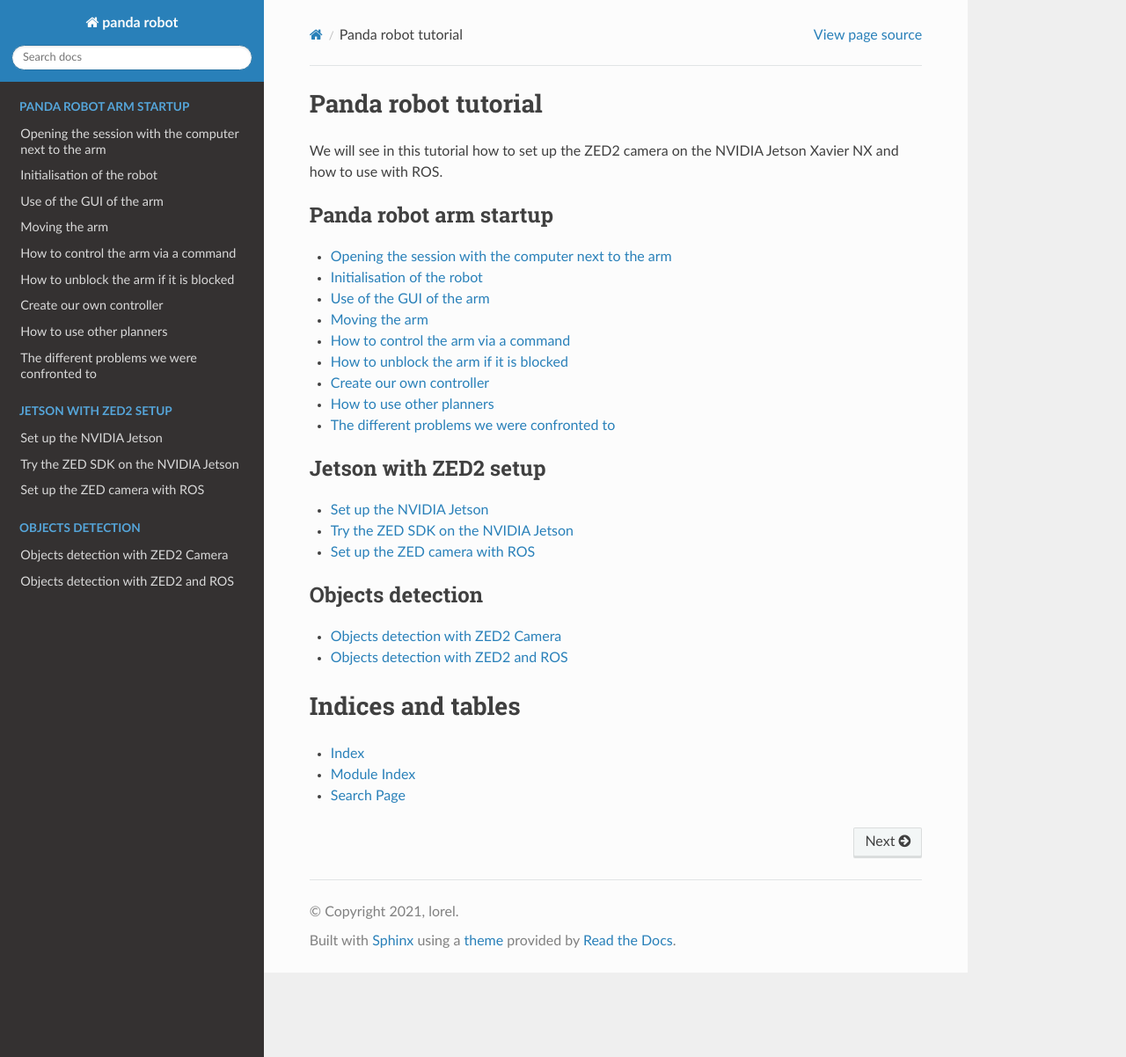
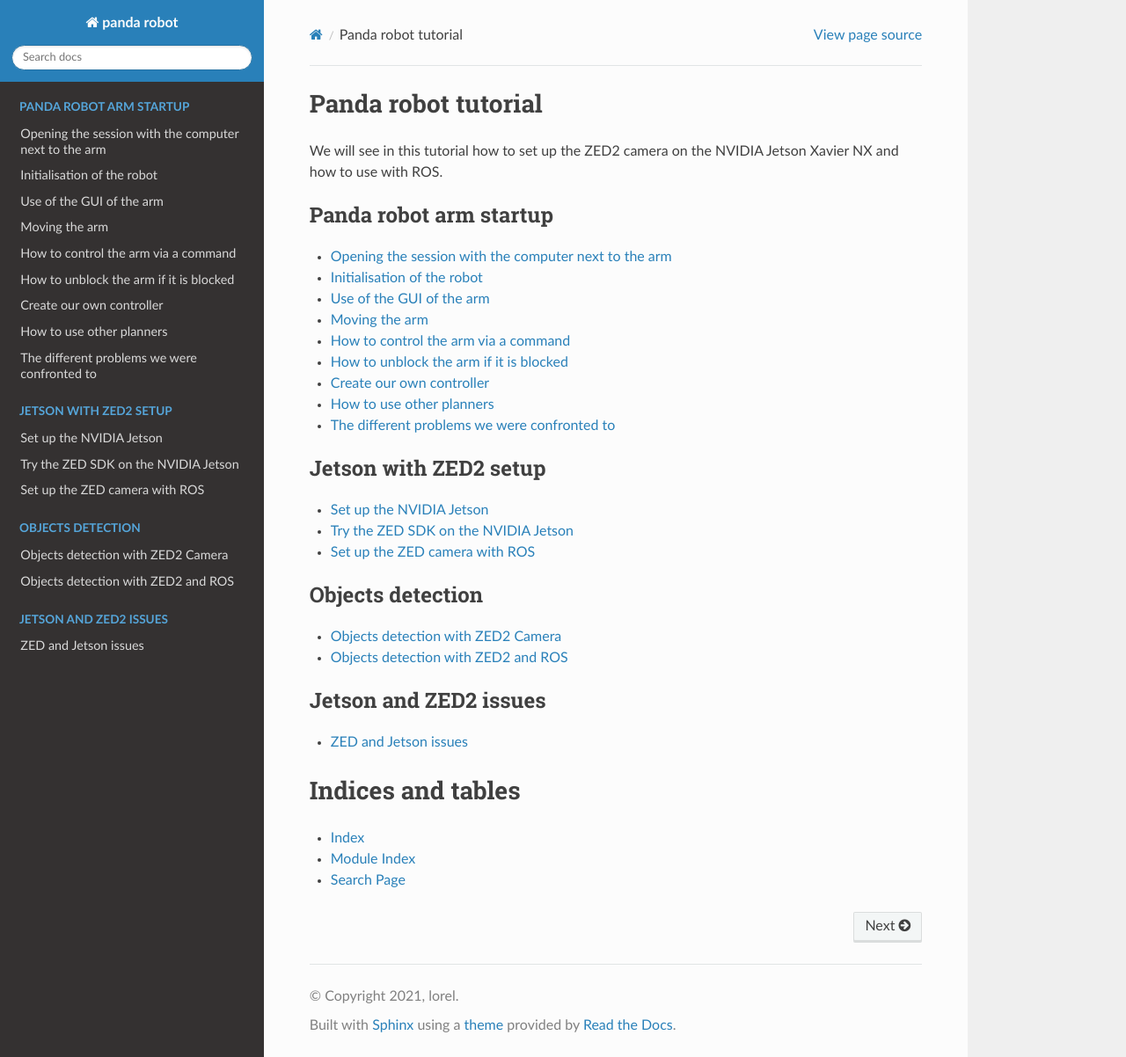
Before and after one commit to kmerckae/panda_safe_hrc_tutorial, a Sphinx documentation site: the page built from source/index.rst, in a window 1280 px wide and 1202 px high. Shown: the whole window at 88% size. Built offline with Sphinx 7.4.7 and the Read the Docs theme 2.0.0, drawn with Linux system fonts in a browser that asks for light colours.

Commit message:
add section zed_jetson_issues

```diff
--- a/source/index.rst
+++ b/source/index.rst
@@ -38,6 +38,14 @@ We will see in this tutorial how to set up the ZED2 camera on the  NVIDIA Jetson
    objects_detection/zed_ros_object_detection
 
 
+.. toctree::
+   :maxdepth: 1
+   :caption: Jetson and ZED2 issues
+
+   zed_jetson_issues/jetson_boot
+
+
+
 Indices and tables
 ==================
 
```
Also changed, not shown: source/zed_jetson_issues/jetson_boot.rst (added, +7 -0 lines).
